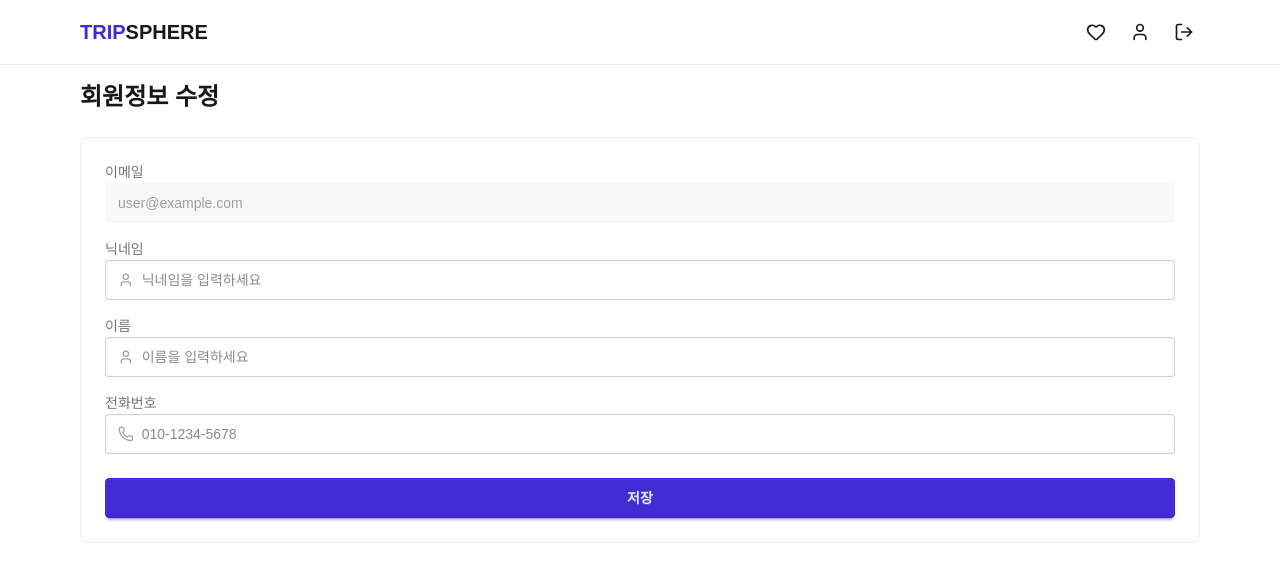
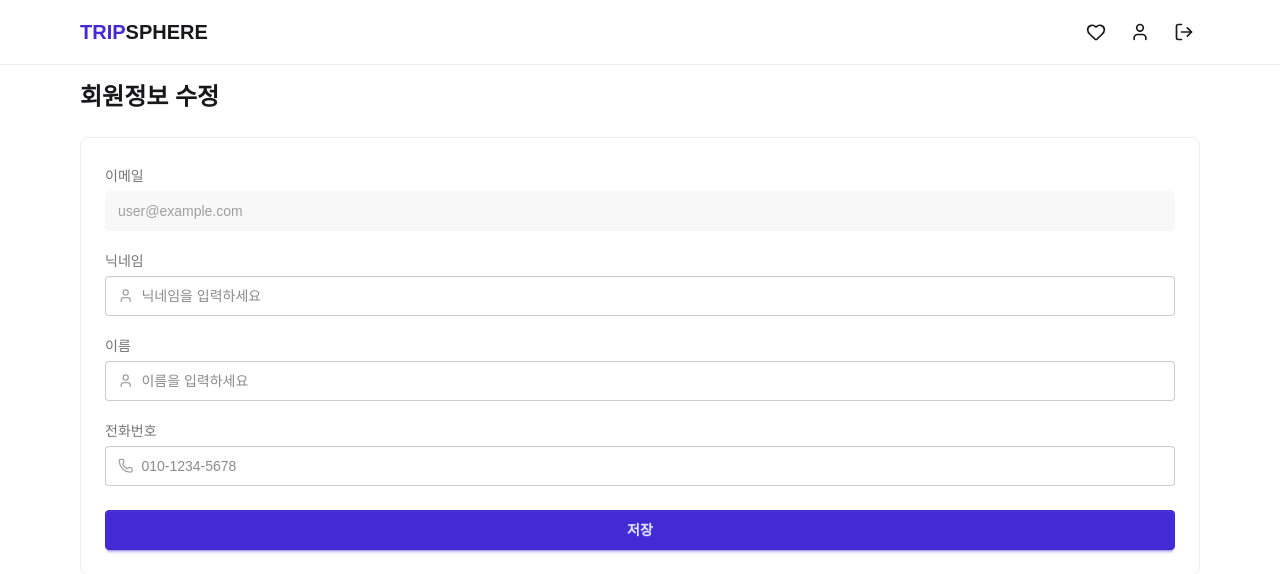
Before and after one commit to hyeran0513/tripsphere-nextjs, a Next.js app: page /mypage/profile in a window 1280 px wide. Shown: the top 574 px of the page. Built offline with nearby package versions, Linux system fonts and the light colour scheme; no server answers; the database is empty; sample sign-in values are in the browser's storage.

Commit message:
refactor: 프로필 폼을 react-hook-form 기반 InputField로 교체

```diff
--- a/components/shared/feature/mypage/profile-form.tsx
+++ b/components/shared/feature/mypage/profile-form.tsx
@@ -1,14 +1,14 @@
 "use client"
 
-import { useState } from "react"
 import { useRouter } from "next/navigation"
 import type { User as FirebaseUser } from "firebase/auth"
-import { Check, User, Phone } from "lucide-react"
+import { Check, Phone, User } from "lucide-react"
 
 import { PATH } from "@/constants/path"
 import { useAuth } from "@/hooks/auth/use-auth"
 import { useUserQuery, type UserProfile } from "@/hooks/queries/use-user-query"
-import { useUpdateUserMutation } from "@/hooks/mutations/use-user-mutation"
+import { useProfileForm } from "@/hooks/mypage/use-profile-form"
+import { InputField } from "@/components/shared/form/input-field"
 
 type ProfileFormFieldsProps = {
   user: FirebaseUser
@@ -16,40 +16,29 @@ type ProfileFormFieldsProps = {
 }
 
 function ProfileFormFields({ user, profile }: ProfileFormFieldsProps) {
-  const updateUser = useUpdateUserMutation()
-
-  const [nickname, setNickname] = useState(() => profile?.nickname ?? "")
-  const [username, setUsername] = useState(() => profile?.username ?? "")
-  const [phone, setPhone] = useState(() => profile?.phone ?? "")
-  const [saved, setSaved] = useState(false)
-
-  const handleSubmit = async (e: React.FormEvent) => {
-    e.preventDefault()
-
-    await updateUser.mutateAsync({
+  const { form, onSubmit, isPending, saved } = useProfileForm({
     userId: user.uid,
-      nickname,
-      username,
-      phone,
+    defaultValues: {
+      nickname: profile?.nickname ?? "",
+      username: profile?.username ?? "",
+      phone: profile?.phone ?? "",
+    },
   })
-    setSaved(true)
-    setTimeout(() => setSaved(false), 2000)
-  }
 
   return (
     <div className="space-y-6">
       <h2 className="text-2xl font-bold">회원정보 수정</h2>
 
-      <form onSubmit={handleSubmit} className="card w-full border border-base-300 bg-base-100">
+      <form
+        onSubmit={form.handleSubmit(onSubmit)}
+        className="card w-full border border-base-300 bg-base-100"
+      >
         <div className="card-body gap-4">
           {/* 이메일 */}
           <div className="form-control">
-            {/* 이메일 라벨 */}
-            <label className="label">
+            <label className="label py-1">
               <span className="label-text font-medium">이메일</span>
             </label>
-
-            {/* 이메일 입력 필드 */}
             <input
               type="email"
               className="input input-bordered w-full bg-base-200"
@@ -58,72 +47,43 @@ function ProfileFormFields({ user, profile }: ProfileFormFieldsProps) {
             />
           </div>
 
-          {/* 닉네임 */}
-          <div className="form-control">
-            {/* 닉네임 라벨 */}
-            <label className="label" htmlFor="profile-nickname">
-              <span className="label-text font-medium">닉네임</span>
-            </label>
-
           {/* 닉네임 입력 필드 */}
-            <div className="input input-bordered flex w-full items-center gap-2">
-              <User className="size-4 text-base-content/40" />
-              <input
+          <InputField
+            control={form.control}
+            name="nickname"
+            label="닉네임"
+            placeholder="닉네임을 입력하세요"
             id="profile-nickname"
-                type="text"
-                className="min-w-0 grow bg-transparent outline-none"
-                value={nickname}
-                onChange={(e) => setNickname(e.target.value)}
-                placeholder="닉네임을 입력하세요"
+            icon={User}
+            disabled={isPending}
           />
-            </div>
-          </div>
-
-          {/* 이름 */}
-          <div className="form-control">
-            {/* 이름 라벨 */}
-            <label className="label" htmlFor="profile-username">
-              <span className="label-text font-medium">이름</span>
-            </label>
 
           {/* 이름 입력 필드 */}
-            <div className="input input-bordered flex w-full items-center gap-2">
-              <User className="size-4 text-base-content/40" />
-              <input
+          <InputField
+            control={form.control}
+            name="username"
+            label="이름"
+            placeholder="이름을 입력하세요"
             id="profile-username"
-                type="text"
-                className="min-w-0 grow bg-transparent outline-none"
-                value={username}
-                onChange={(e) => setUsername(e.target.value)}
-                placeholder="이름을 입력하세요"
+            icon={User}
+            disabled={isPending}
           />
-            </div>
-          </div>
-
-          {/* 전화번호 */}
-          <div className="form-control">
-            {/* 전화번호 라벨 */}
-            <label className="label" htmlFor="profile-phone">
-              <span className="label-text font-medium">전화번호</span>
-            </label>
 
           {/* 전화번호 입력 필드 */}
-            <div className="input input-bordered flex w-full items-center gap-2">
-              <Phone className="size-4 text-base-content/40" />
-              <input
+          <InputField
+            control={form.control}
+            name="phone"
+            type="tel"
+            label="전화번호"
+            placeholder="010-1234-5678"
             id="profile-phone"
-                type="tel"
-                className="min-w-0 grow bg-transparent outline-none"
-                value={phone}
-                onChange={(e) => setPhone(e.target.value)}
-                placeholder="010-1234-5678"
+            icon={Phone}
+            disabled={isPending}
           />
-            </div>
-          </div>
 
           {/* 저장 버튼 */}
-          <button type="submit" className="btn btn-primary mt-2" disabled={updateUser.isPending}>
-            {updateUser.isPending ? "저장 중..." : "저장"}
+          <button type="submit" className="btn btn-primary mt-2" disabled={isPending}>
+            {isPending ? "저장 중..." : "저장"}
           </button>
 
           {/* 저장 완료 메시지 */}
--- /dev/null
+++ b/hooks/mypage/use-profile-form.ts
@@ -0,0 +1,36 @@
+"use client"
+
+import { zodResolver } from "@hookform/resolvers/zod"
+import { useState } from "react"
+import { useForm } from "react-hook-form"
+
+import { useUpdateUserMutation } from "@/hooks/mutations/use-user-mutation"
+import { profileSchema, type ProfileSchema } from "@/schemas/profile.schema"
+
+type UseProfileFormParams = {
+  userId: string
+  defaultValues: ProfileSchema
+}
+
+export function useProfileForm({ userId, defaultValues }: UseProfileFormParams) {
+  const updateUser = useUpdateUserMutation()
+  const [saved, setSaved] = useState(false)
+
+  const form = useForm<ProfileSchema>({
+    resolver: zodResolver(profileSchema),
+    defaultValues,
+  })
+
+  const onSubmit = async (values: ProfileSchema) => {
+    await updateUser.mutateAsync({ userId, ...values })
+    setSaved(true)
+    setTimeout(() => setSaved(false), 2000)
+  }
+
+  return {
+    form,
+    onSubmit,
+    isPending: updateUser.isPending,
+    saved,
+  }
+}
--- /dev/null
+++ b/schemas/profile.schema.ts
@@ -0,0 +1,15 @@
+import { z } from "zod"
+
+export const profileSchema = z.object({
+  nickname: z
+    .string()
+    .min(1, "닉네임을 입력해주세요.")
+    .max(20, "닉네임은 20자 이내로 입력해주세요."),
+  username: z.string().min(1, "이름을 입력해주세요.").max(30, "이름은 30자 이내로 입력해주세요."),
+  phone: z
+    .string()
+    .min(1, "전화번호를 입력해주세요.")
+    .regex(/^01[016789]-?\d{3,4}-?\d{4}$/, "전화번호 형식이 올바르지 않습니다."),
+})
+
+export type ProfileSchema = z.infer<typeof profileSchema>
```
Lines whose indentation alone changed are shown as unchanged.
